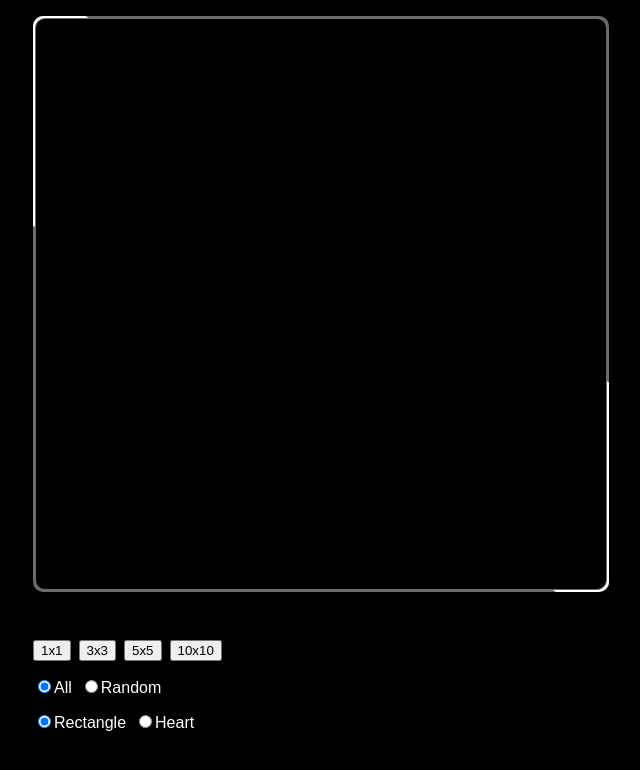
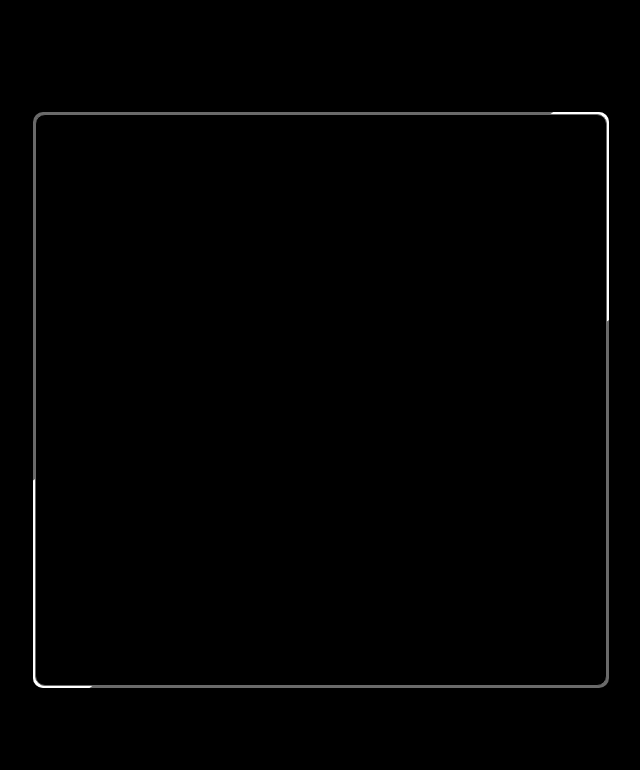
Before and after one commit to stoneshih225/homework-border-animation, a Vue app: page / in a window 1280 px wide. Shown: the top 770 px of the page, without its empty margins (319-959 px from the left). Built offline with nearby package versions, Linux system fonts and the light colour scheme.

Commit message:
tidy: ♻ 移除不必要的程式碼

```diff
--- a/src/App.vue
+++ b/src/App.vue
@@ -1,9 +1,6 @@
 <script setup lang="ts">
 import { ref } from 'vue';
 import Main from './components/Main/Main.vue';
-import Button from './components/Button/Button.vue';
-import Radio from './components/Radio/Radio.vue';
-import controllerConfig from './controllerConfig';
 
 const layout = ref<1 | 3 | 5 | 10>(1);
 const animationMode = ref<'All' | 'Random'>('All');
@@ -19,26 +16,15 @@ const shape = ref<'Rectangle' | 'Heart'>('Rectangle');
                 :shape="shape"
             />
         </div>
-        <div class="controller-container">
-            <Button
-                v-model:layout="layout"
-                :buttonList="controllerConfig.layouts"
-            />
-            <Radio
-                v-model:value="animationMode"
-                :radioList="controllerConfig.animationModes"
-            />
-            <Radio
-                v-model:value="shape"
-                :radioList="controllerConfig.shapes"
-            />
-        </div>
     </div>
 </template>
 
 <style lang="scss" scoped>
 .app {
     position: relative;
+    display: flex;
+    align-items: center;
+    justify-content: center;
     overflow: hidden;
     padding: 1rem;
     min-width: 390px;
@@ -47,20 +33,11 @@ const shape = ref<'Rectangle' | 'Heart'>('Rectangle');
 
     .content-container {
         position: relative;
-        margin-bottom: 3rem;
         padding-bottom: calc(100% / 358 * 358);
-        height: 100%;
+        width: 100%;
 
         @media (min-width: 576px) {
-            margin: 0 auto 3rem;
             padding-bottom: calc(576px / 358 * 358);
-            width: 576px;
-        }
-    }
-
-    .controller-container {
-        @media (min-width: 576px) {
-            margin: 0 auto;
             width: 576px;
         }
     }
```
